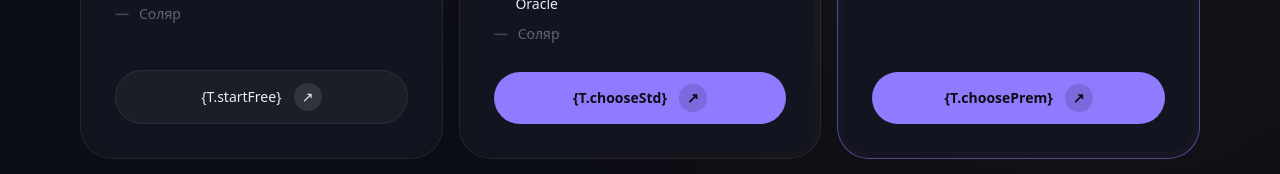
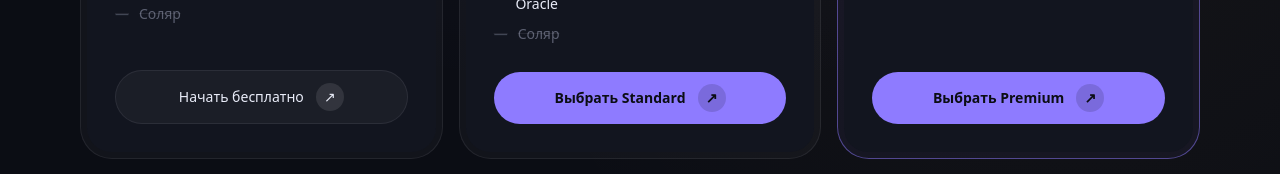
Before and after one commit to Icecrown1/astroorb-site, a Next.js app: page /pricing in a window 1280 px wide. Shown: the part 715-889 px from the top of the page. Built offline with nearby package versions, Linux system fonts and the light colour scheme; no server answers; a web font is replaced by a local one.

Commit message:
v12.1: хотфикс плейсхолдеров v11 — русские строки в калькуляторах совместимости/матрицы и кнопках тарифов ({T.pair}, {T.locked}, {T.startFree} и др.)

```diff
--- a/components/PricingCards.tsx
+++ b/components/PricingCards.tsx
@@ -26,7 +26,7 @@ export default function PricingCards({ locale = "ru" }: { locale?: Locale }) {
   const N: Record<Period, string> = en ? { m1: "billed monthly", m6: "billed every 6 months", m12: "billed yearly" } : PERIOD_NOTE;
   const T = en
     ? { forever: "forever", mo: "/mo", freeItems: ["Birth chart with the wheel", "Short planet descriptions"], lockedFree: ["Full interpretations", "Horoscopes, compatibility, matrix", "Solar Return"], startFree: "Start free", allFree: "Everything in Free", stars: "stars per month", fullAi: "Full AI interpretations", stdSet: "Horoscopes, compatibility, matrix, Oracle", solar: "Solar Return", chooseStd: "Choose Standard", allStd: "Everything in Standard", solarYear: "Solar Return — personal year forecast", oraclePrio: "Priority Oracle answers", choosePrem: "Choose Premium", na: " — not available on this plan" }
-    : { forever: "навсегда", mo: "/мес", freeItems: ["Натальная карта с колесом", "Краткие описания планет"], lockedFree: ["Полные интерпретации", "Гороскопы, совместимость, матрица", "Соляр"], startFree: "{T.startFree}", allFree: "Всё из Free", stars: "звёзд в месяц", fullAi: "Полные AI-интерпретации", stdSet: "Гороскопы, совместимость, матрица, Oracle", solar: "Соляр", chooseStd: "{T.chooseStd}", allStd: "Всё из Standard", solarYear: "Соляр — прогноз на личный год", oraclePrio: "Приоритетные ответы Oracle", choosePrem: "{T.choosePrem}", na: " — недоступно в этом тарифе" };
+    : { forever: "навсегда", mo: "/мес", freeItems: ["Натальная карта с колесом", "Краткие описания планет"], lockedFree: ["Полные интерпретации", "Гороскопы, совместимость, матрица", "Соляр"], startFree: "Начать бесплатно", allFree: "Всё из Free", stars: "звёзд в месяц", fullAi: "Полные AI-интерпретации", stdSet: "Гороскопы, совместимость, матрица, Oracle", solar: "Соляр", chooseStd: "Выбрать Standard", allStd: "Всё из Standard", solarYear: "Соляр — прогноз на личный год", oraclePrio: "Приоритетные ответы Oracle", choosePrem: "Выбрать Premium", na: " — недоступно в этом тарифе" };
 
   return (
     <div className="mt-10">
--- a/components/calculators/CompatCalculator.tsx
+++ b/components/calculators/CompatCalculator.tsx
@@ -24,7 +24,7 @@ export default function CompatCalculator({ locale = "ru" }: { locale?: Locale })
 
   const T = locale === "en"
     ? { first: "First sign", second: "Second sign", check: "Check compatibility", pair: "Detailed pair page →", teaser1: (x: string, y: string) => `Love & passion: how ${x} and ${y} express feelings…`, teaser2: "Money & everyday life: who anchors stability in the pair…", teaser3: "Crisis points: three situations where the pair is at risk…", locked: "This is a general sign-based estimate. The precise synastry from two full birth charts is in Astro Orb", open: "Reading from your charts" }
-    : { first: "Первый знак", second: "Второй знак", check: "Проверить совместимость", pair: "{T.pair}", teaser1: (x: string, y: string) => `Любовь и страсть: как ${x} и ${y} проявляют чувства…`, teaser2: "Деньги и быт: кто в паре отвечает за стабильность…", teaser3: "Кризисные точки: три ситуации, в которых пара рискует…", locked: "{T.locked}", open: "Разбор по вашим картам" };
+    : { first: "Первый знак", second: "Второй знак", check: "Проверить совместимость", pair: "Подробная страница пары →", teaser1: (x: string, y: string) => `Любовь и страсть: как ${x} и ${y} проявляют чувства…`, teaser2: "Деньги и быт: кто в паре отвечает за стабильность…", teaser3: "Кризисные точки: три ситуации, в которых пара рискует…", locked: "Это общая оценка по знакам. Точная синастрия по двум полным натальным картам — в Astro Orb", open: "Разбор по вашим картам" };
   const sN = (x: { ru: string; en: { name: string } }) => (locale === "en" ? x.en.name : x.ru);
 
   function build() {
--- a/components/calculators/MatrixCalculator.tsx
+++ b/components/calculators/MatrixCalculator.tsx
@@ -36,7 +36,7 @@ export default function MatrixCalculator({ locale = "ru" }: { locale?: Locale })
 
   const T = locale === "en"
     ? { date: "Date of birth", calc: "Calculate matrix", personal: "Personal arcana · energy", destiny: "Destiny arcana · energy", full: "Full meaning of", locked: "3 more positions are calculated: family line, karma, money. The full reading of all your matrix energies is in Astro Orb", open: "Unlock all energies", errDate: "Please enter your date of birth.", errYear: "Check the date: year must be 1900–2100." }
-    : { date: "Дата рождения", calc: "Рассчитать матрицу", personal: "Личный аркан · энергия", destiny: "Аркан судьбы · энергия", full: "Полное значение аркана", locked: "{T.locked}", open: "Открыть все энергии", errDate: "Укажите дату рождения.", errYear: "Проверьте дату: год от 1900 до 2100." };
+    : { date: "Дата рождения", calc: "Рассчитать матрицу", personal: "Личный аркан · энергия", destiny: "Аркан судьбы · энергия", full: "Полное значение аркана", locked: "Рассчитаны ещё 3 позиции: линия рода, карма, деньги. Полный разбор всех энергий матрицы — в Astro Orb", open: "Открыть все энергии", errDate: "Укажите дату рождения.", errYear: "Проверьте дату: год от 1900 до 2100." };
   const aName = (a: { ru: string; en: { name: string } }) => (locale === "en" ? a.en.name : a.ru);
   const aKeyword = (a: { keyword: string; en: { keyword: string } }) => (locale === "en" ? a.en.keyword : a.keyword);
   const aPlus = (a: { plus: string; en: { plus: string } }) => (locale === "en" ? a.en.plus : a.plus);
```
